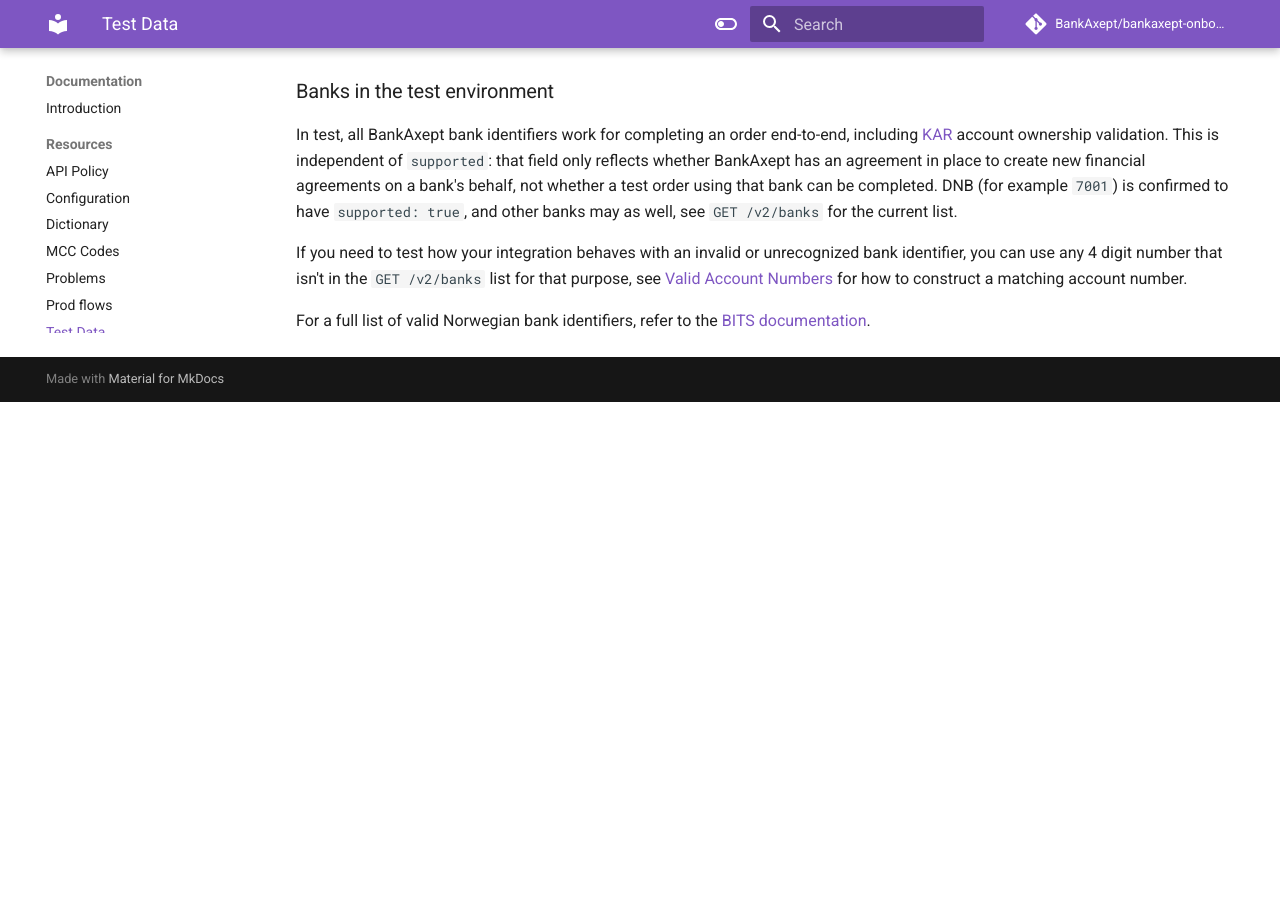
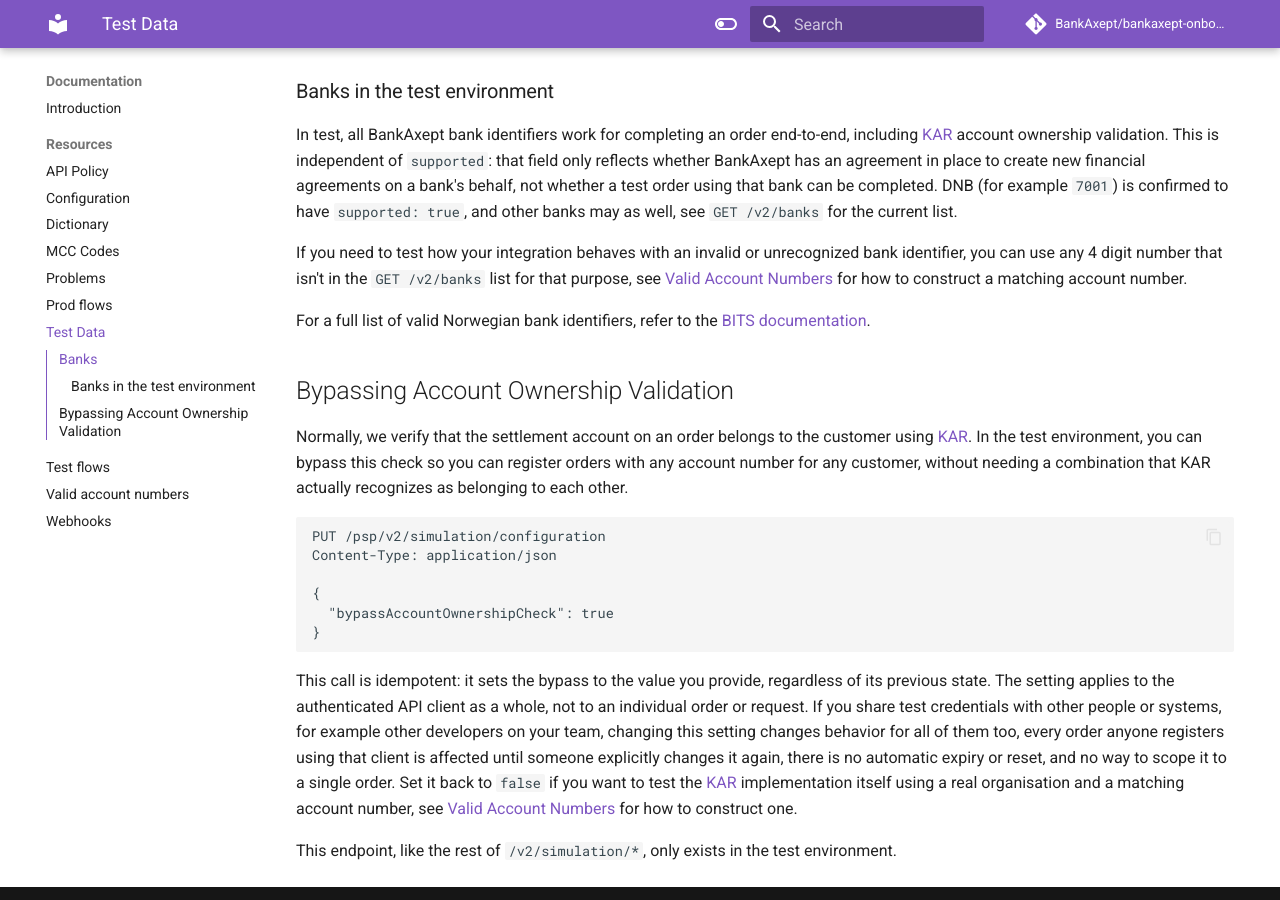
Before and after one commit to BankAxept/bankaxept-onboarding-external-documentation, an MkDocs documentation site: the page built from docs/test_data.md, in a window 1280 px wide and 900 px high, scrolled down 1210 px. Built offline with MkDocs 1.6.1 and Material for MkDocs 9.7.7, drawn with Linux system fonts in a browser that asks for light colours; comment, search, counter and statistics services are not loaded; before the commit the page ends 1612 px from its top, so only the background shows below that.

Commit message:
Test data bypass ownership

````diff
--- a/docs/test_data.md
+++ b/docs/test_data.md
@@ -44,3 +44,20 @@ In test, all BankAxept bank identifiers work for completing an order end-to-end,
 If you need to test how your integration behaves with an invalid or unrecognized bank identifier, you can use any 4 digit number that isn't in the `GET /v2/banks` list for that purpose, see [Valid Account Numbers](./valid_account_numbers.md) for how to construct a matching account number.
 
 For a full list of valid Norwegian bank identifiers, refer to the [BITS documentation](https://www.bits.no/document/iban/).
+
+## Bypassing Account Ownership Validation
+
+Normally, we verify that the settlement account on an order belongs to the customer using [KAR](dictionary.md). In the test environment, you can bypass this check so you can register orders with any account number for any customer, without needing a combination that KAR actually recognizes as belonging to each other.
+
+```http
+PUT /psp/v2/simulation/configuration
+Content-Type: application/json
+
+{
+  "bypassAccountOwnershipCheck": true
+}
+```
+
+This call is idempotent: it sets the bypass to the value you provide, regardless of its previous state. The setting applies to the authenticated API client as a whole, not to an individual order or request. If you share test credentials with other people or systems, for example other developers on your team, changing this setting changes behavior for all of them too, every order anyone registers using that client is affected until someone explicitly changes it again, there is no automatic expiry or reset, and no way to scope it to a single order. Set it back to `false` if you want to test the [KAR](dictionary.md) implementation itself using a real organisation and a matching account number, see [Valid Account Numbers](./valid_account_numbers.md) for how to construct one.
+
+This endpoint, like the rest of `/v2/simulation/*`, only exists in the test environment.
````
